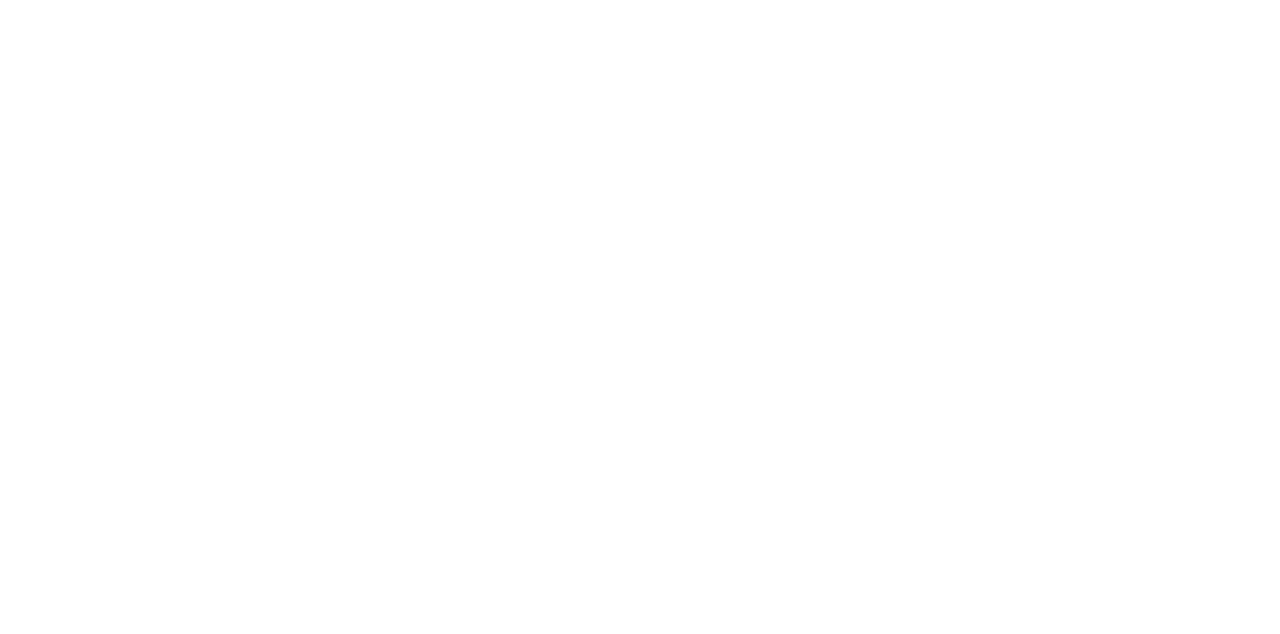
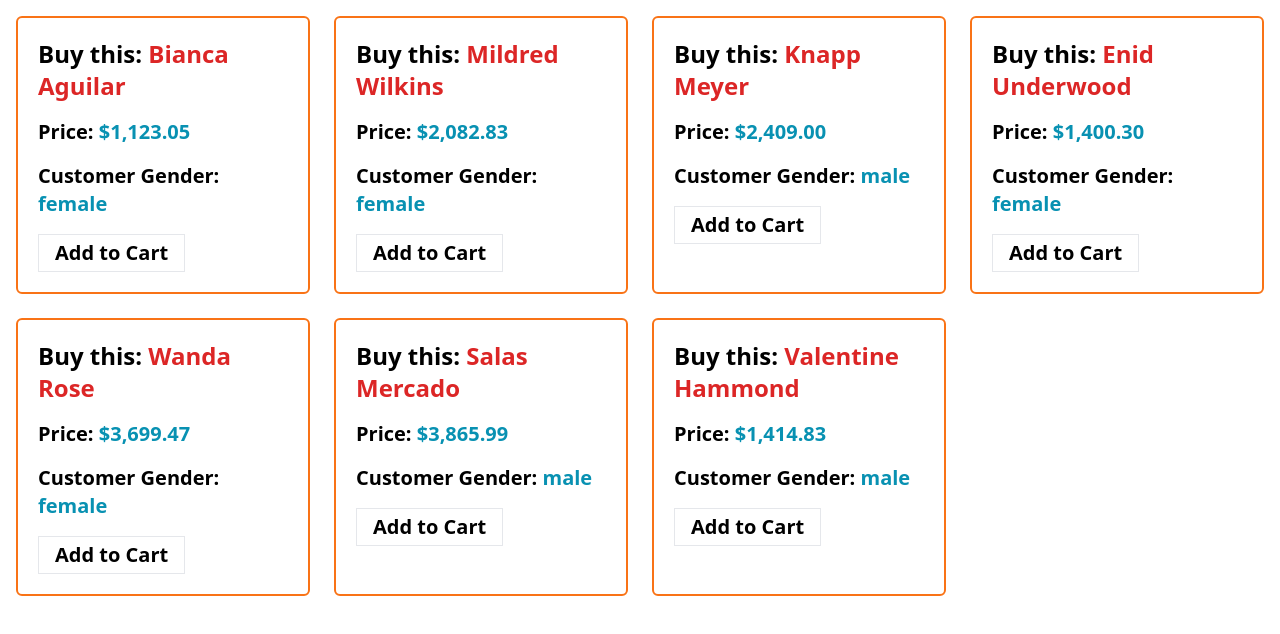
Before and after one commit to Ujjal-ENG/local-storage-react-app, a React (Create React App) app: page / in a window 1280 px wide. Shown: the top 634 px of the page. Built offline with nearby package versions, Linux system fonts and the light colour scheme.

Commit message:
done the initial design of the product

```diff
--- a/src/App.js
+++ b/src/App.js
@@ -1,7 +1,12 @@
 import React from 'react';
+import Cards from './components/Cards';
 
 const App = () => {
-    return <></>;
+    return (
+        <>
+            <Cards />
+        </>
+    );
 };
 
 export default App;
--- /dev/null
+++ b/src/components/Card.jsx
@@ -0,0 +1,25 @@
+import React from 'react';
+
+const Card = (props) => {
+    const { balance, email, gender, name, _id } = props.data;
+
+    return (
+        <div className="border-2 border-orange-500 rounded-md p-5 space-y-4">
+            <h2 className="text-2xl font-bold">
+                Buy this: <span className="text-red-600">{name}</span>
+            </h2>
+            <h5 className="text-xl font-bold">
+                Price: <span className="text-cyan-600">{balance}</span>
+            </h5>
+            <h5 className="text-xl font-bold">
+                Customer Gender: <span className="text-cyan-600">{gender}</span>
+            </h5>
+
+            <button type="button" className="border px-4 py-1 font-bold text-xl">
+                Add to Cart
+            </button>
+        </div>
+    );
+};
+
+export default Card;
--- /dev/null
+++ b/src/components/Cards.jsx
@@ -0,0 +1,17 @@
+import React, { useState } from 'react';
+import { data } from '../data';
+import Card from './Card';
+
+const Cards = () => {
+    const [datas, setDatas] = useState(data);
+    return (
+        <div className="grid grid-cols-4 gap-6 p-4">
+            {datas &&
+                datas.map((el) => {
+                    return <Card key={el._id} data={el} />;
+                })}
+        </div>
+    );
+};
+
+export default Cards;
--- /dev/null
+++ b/src/data.js
@@ -0,0 +1,51 @@
+export const data = [
+    {
+        _id: '641fdbb468dc68c835a6afb8',
+        balance: '$1,123.05',
+        name: 'Bianca Aguilar',
+        gender: 'female',
+        email: 'biancaaguilar@talkalot.com'
+    },
+    {
+        _id: '641fdbb44841bfdbbc7caa76',
+        balance: '$2,082.83',
+        name: 'Mildred Wilkins',
+        gender: 'female',
+        email: 'mildredwilkins@talkalot.com'
+    },
+    {
+        _id: '641fdbb4f8f36ad3d55e7bd3',
+        balance: '$2,409.00',
+        name: 'Knapp Meyer',
+        gender: 'male',
+        email: 'knappmeyer@talkalot.com'
+    },
+    {
+        _id: '641fdbb4badcb30239f25abf',
+        balance: '$1,400.30',
+        name: 'Enid Underwood',
+        gender: 'female',
+        email: 'enidunderwood@talkalot.com'
+    },
+    {
+        _id: '641fdbb44c441d21e6688391',
+        balance: '$3,699.47',
+        name: 'Wanda Rose',
+        gender: 'female',
+        email: 'wandarose@talkalot.com'
+    },
+    {
+        _id: '641fdbb42119decadae14323',
+        balance: '$3,865.99',
+        name: 'Salas Mercado',
+        gender: 'male',
+        email: 'salasmercado@talkalot.com'
+    },
+    {
+        _id: '641fdbb406859e44a11b570c',
+        balance: '$1,414.83',
+        name: 'Valentine Hammond',
+        gender: 'male',
+        email: 'valentinehammond@talkalot.com'
+    }
+];
```
Also changed, not shown: src/data.json (deleted, +0 -51 lines).
